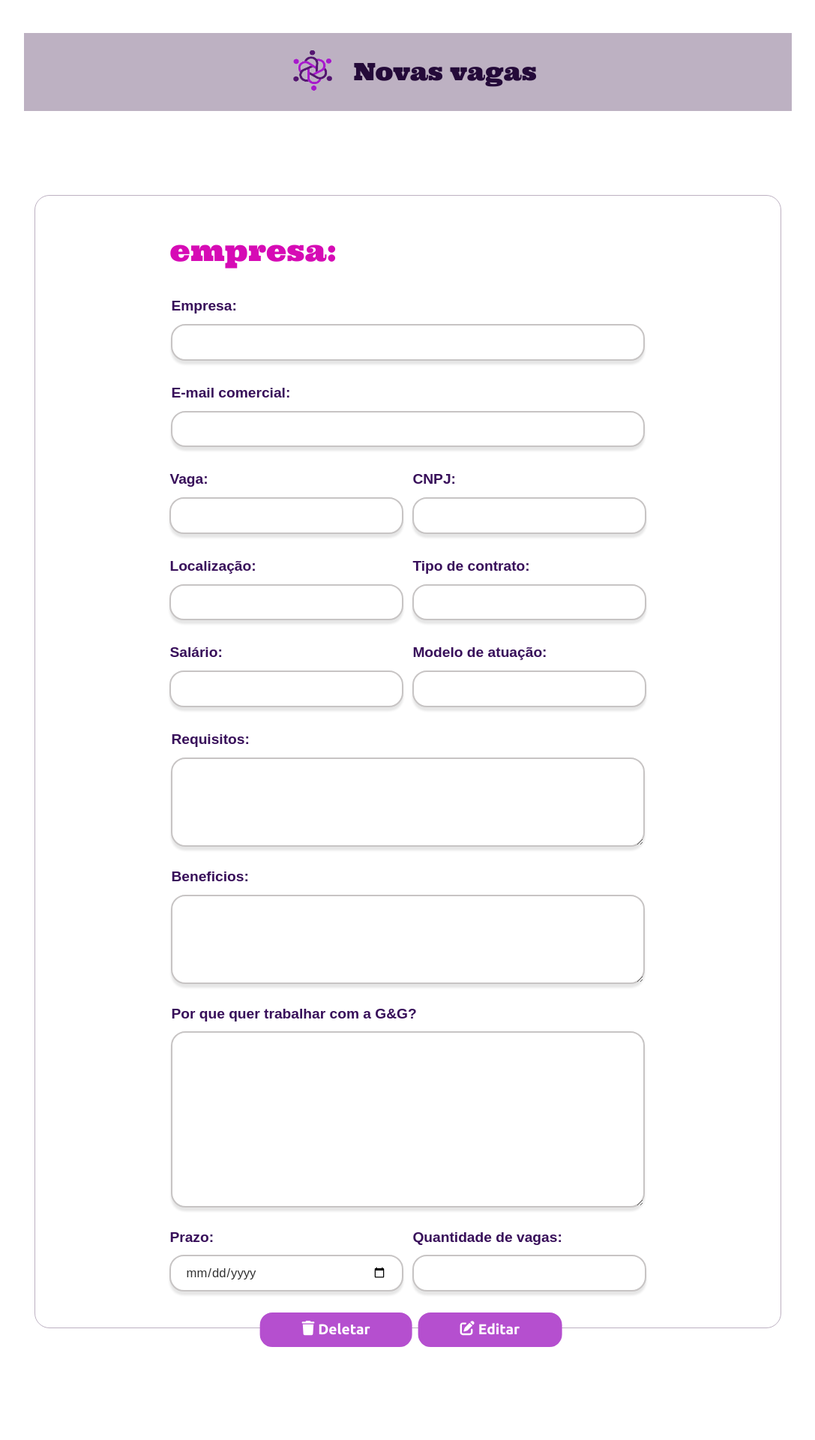
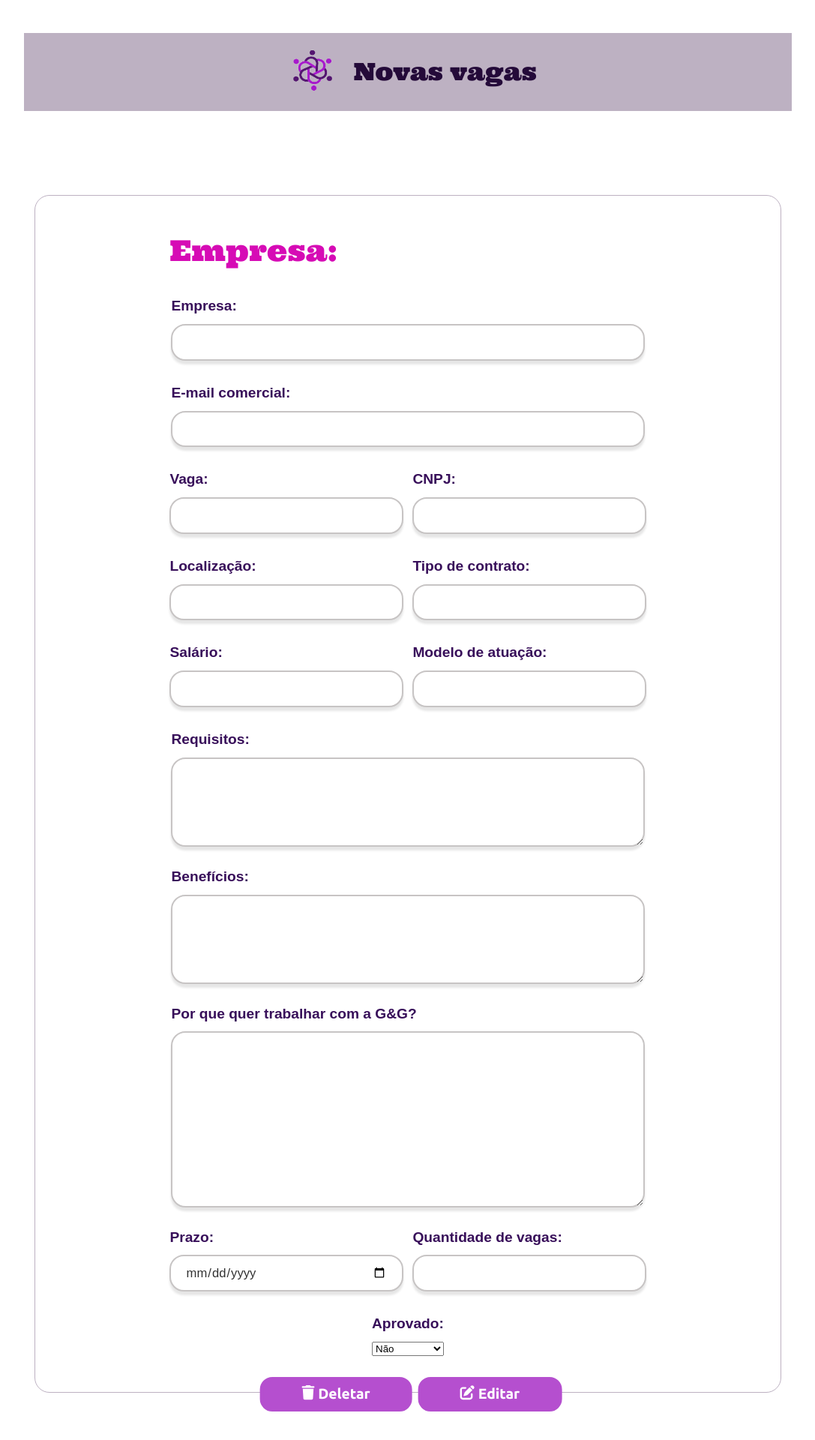
Before and after one commit to myslium/tcc-g-g, a React (Create React App) app: page /admin/gerenciamento/1 in a window 1280 px wide. Shown: the part 132-2052 px from the top of the page at 75% size, without its empty margins (96-1183 px from the left). Before the commit the page ends 1983 px from the top, so only its background shows below. Built offline with nearby package versions, Linux system fonts and the light colour scheme; no server answers; sample sign-in values are in the browser's storage; a web font is replaced by a local one.

Commit message:
"Updated styles for .bar and a elements in cabeçalho/index.scss"

```diff
--- a/src/admin/gerenciamento/index.jsx
+++ b/src/admin/gerenciamento/index.jsx
@@ -23,6 +23,7 @@ export default function Gerenciamento() {
     const [descricao, setDescricao] = useState('');
     const [quantidade, setQuantidade] = useState('');
     const [vencimento, setVencimento] = useState('');
+    const [aprovado, setAprovado] = useState('não'); // Novo campo de aprovado
 
     const carregarVaga = useCallback(async () => {
         try {
@@ -43,7 +44,7 @@ export default function Gerenciamento() {
             setQuantidade(vaga.qtd_vagas);
             const dataVencimentoFormatada = vaga.data_vencimento ? vaga.data_vencimento.split('T')[0] : '';
             setVencimento(dataVencimentoFormatada);
-
+            setAprovado(vaga.aprovado); // Carregando valor do campo aprovado
         } catch (error) {
             console.error("Erro ao carregar vaga:", error);
         }
@@ -75,6 +76,7 @@ export default function Gerenciamento() {
             descricao,
             vencimento,
             quantidade,
+            aprovado, // Adicionando o campo aprovado
         };
 
         const url = 'http://localhost:5010/vagas';
@@ -98,6 +100,7 @@ export default function Gerenciamento() {
             descricao,
             vencimento,
             quantidade,
+            aprovado, // Incluindo o campo aprovado na edição
         };
 
         const url = `http://localhost:5010/vagas/${vagaId}`;
@@ -127,6 +130,7 @@ export default function Gerenciamento() {
         setDescricao('');
         setQuantidade('');
         setVencimento('');
+        setAprovado('não');
     }
 
     return (
@@ -145,7 +149,7 @@ export default function Gerenciamento() {
             <Tituloelogo titulo='Novas vagas' />
 
             <section className='terceira-parte'>
-                <h1>empresa:</h1>
+                <h1>Empresa:</h1>
 
                 <div className='vagas'>
                     <div className='div-grande'>
@@ -200,7 +204,7 @@ export default function Gerenciamento() {
                     </div>
 
                     <div className='div-grande'>
-                        <label>Beneficios:</label>
+                        <label>Benefícios:</label>
                         <textarea className='grandee' value={beneficios} onChange={e => setBeneficios(e.target.value)} />
                     </div>
 
@@ -218,6 +222,16 @@ export default function Gerenciamento() {
                         <div>
                             <label>Quantidade de vagas:</label>
                             <input className='pequeno' type="text" value={quantidade} onChange={e => setQuantidade(e.target.value)} />
+                        </div>
+                    </div>
+
+                    <div className='duo'>
+                        <div>
+                            <label>Aprovado:</label>
+                            <select value={aprovado} onChange={e => setAprovado(e.target.value)}>
+                                <option value="sim">Sim</option>
+                                <option value="não">Não</option>
+                            </select>
                         </div>
                     </div>
 
--- a/src/admin/gerenciamento/index.scss
+++ b/src/admin/gerenciamento/index.scss
@@ -25,7 +25,23 @@
             font-weight: 400;
             color: #D60BB5;
             text-align: left;
-            margin-bottom: 3vw ;
+            margin-bottom: 3vw;
+        }
+
+        /* Adicionando a classe para o botão de aprovado */
+        .aprovado {
+            position: absolute;
+            top: 1rem;
+            right: 1rem;
+            font-size: 2vw;
+            padding: 0.5rem 1rem;
+            background-color: #B54FCF;
+            color: #fff;
+            border: none;
+            border-radius: 1.5vw;
+            font-family: 'Montserrat', sans-serif;
+            font-weight: bold;
+            box-shadow: 0px 5px 3px #e6e6e6;
         }
 
         .vagas {
@@ -88,14 +104,13 @@
                 }
             }
 
-
-            textarea{
+            textarea {
                 width: 45vw !important;
                 height: 14vw !important;
                 border-radius: 1.5vw;
                 border: 2px solid #C7C4C4;
                 outline: none;
-                padding: 2vw ;
+                padding: 2vw;
                 font-family: 'Montserrat', sans-serif;
                 font-size: 1.3vw;
                 color: #313131;
@@ -103,11 +118,11 @@
                 margin-bottom: 1.8rem;
                 box-shadow: 0px 5px 3px #e6e6e6;
             }
+
             .grandee {
                 width: 45vw !important;
                 height: 5vw !important;
-                padding: 2vw ;
-
+                padding: 2vw;
             }
 
             .botao {
@@ -184,7 +199,7 @@
         }
 
         @media (max-width: 468px) {
-            padding: 4vh 15%; /* Aumenta o padding em telas ainda menores */
+            padding: 4vh 15%;
 
             .vagas {
                 label {
--- a/src/pages/vagas/index.jsx
+++ b/src/pages/vagas/index.jsx
@@ -12,7 +12,7 @@ export default function Vagas() {
     const [pesquisar, setPesquisar] = useState('');
 
     async function vagasCandidatos() {
-        const url = `http://localhost:5010/vagas`;
+        const url = `http://localhost:5010/vagasa`;
         const resp = await axios.get(url);
 
         const vagasComStatus = resp.data.map(vaga => {
```
